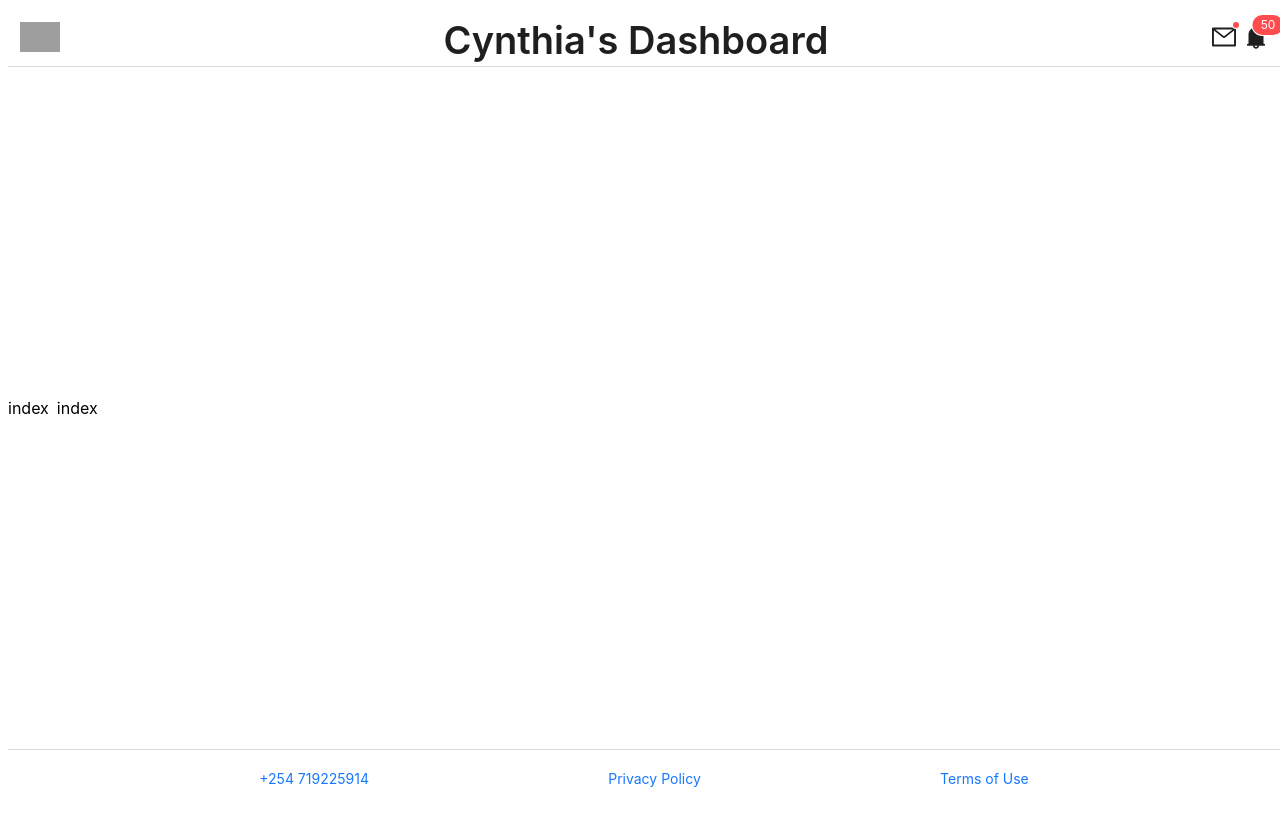
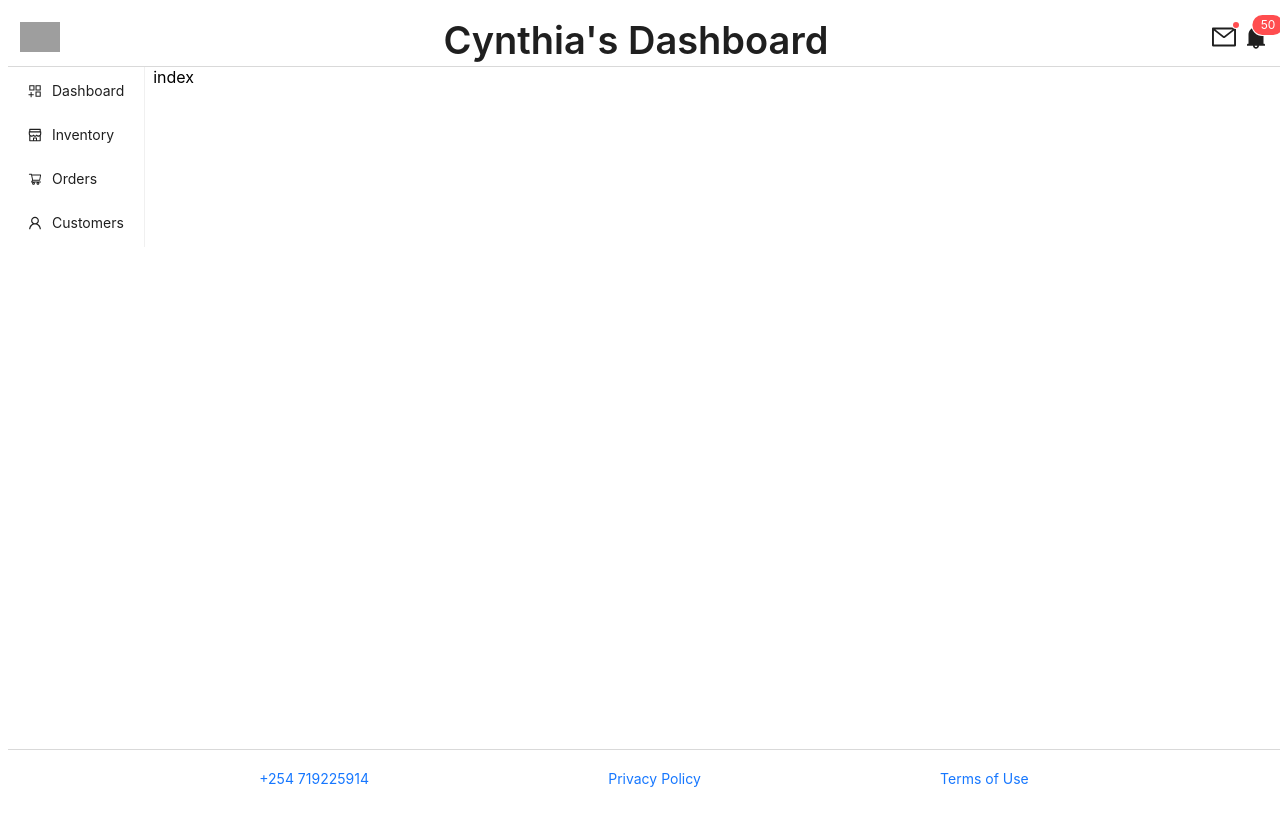
Before and after one commit to Cynthia-Isutsa/Ant-Design-Charts, a React (Vite) app in the folder DashboardCharts/: page / in a window 1280 px wide. Built offline with nearby package versions, Linux system fonts and the light colour scheme; grey boxes are pictures that could not be loaded.

Commit message:
feat: routes/ sidemenu

```diff
--- a/DashboardCharts/package.json
+++ b/DashboardCharts/package.json
@@ -13,7 +13,8 @@
     "@ant-design/icons": "^5.4.0",
     "antd": "^5.19.4",
     "react": "^18.3.1",
-    "react-dom": "^18.3.1"
+    "react-dom": "^18.3.1",
+    "react-router-dom": "^6.26.0"
   },
   "devDependencies": {
     "@types/react": "^18.3.3",
--- a/DashboardCharts/src/App.css
+++ b/DashboardCharts/src/App.css
@@ -27,6 +27,8 @@
 .sidemenu_content{
   display: flex;
   flex: 1;
+  justify-content: flex-start;
+  align-items: flex-start;
 }
 
 .sidemenu {
--- a/DashboardCharts/src/App.tsx
+++ b/DashboardCharts/src/App.tsx
@@ -10,8 +10,8 @@ const App = () => {
     <div className="App">
       <AppHeader />
       <Space className="sidemenu_content">
+      <SideMenu />
       <PageContent />
-      <SideMenu />
       </Space>
       <AppFooter />
       </div>
--- a/DashboardCharts/src/components/SideMenu/index.tsx
+++ b/DashboardCharts/src/components/SideMenu/index.tsx
@@ -1,9 +1,38 @@
-
+import { AppstoreAddOutlined, ShopOutlined, ShoppingCartOutlined, UserOutlined } from "@ant-design/icons";
+import { Menu } from "antd";
 
 const index = () => {
   return (
-    <div className='sidemenu'>index</div>
-  )
-}
+    <div className="sidemenu">
+      <Menu
+      onClick={(item) => {
+        //item.key
+      }}
+        items={[
+          {
+            label: "Dashboard",
+            key: "/",
+            icon: <AppstoreAddOutlined />,
+          },
+          {
+            label: "Inventory",
+            key: "/inventory",
+            icon: <ShopOutlined />,
+          },
+          {
+            label: "Orders",
+            key: "/orders",
+            icon: <ShoppingCartOutlined />
+          },
+          {
+            label: "Customers",
+            key: "/customers",
+            icon: <UserOutlined />
+          },
+        ]}
+      ></Menu>
+    </div>
+  );
+};
 
-export default index
+export default index;
```
Also changed, not shown: DashboardCharts/src/Pages/Customers/index.tsx (added, +11 -0 lines), DashboardCharts/src/Pages/Dashboard/index.tsx (added, +11 -0 lines), DashboardCharts/src/Pages/Inventory/index.tsx (added, +11 -0 lines), DashboardCharts/src/Pages/Orders/index.tsx (added, +11 -0 lines), DashboardCharts/src/components/AppRoutes/index.tsx (added, +21 -0 lines), DashboardCharts/src/components/Routes/index.tsx (deleted, +0 -9 lines), 1 other file (tests, documents, lock files or other folders).
